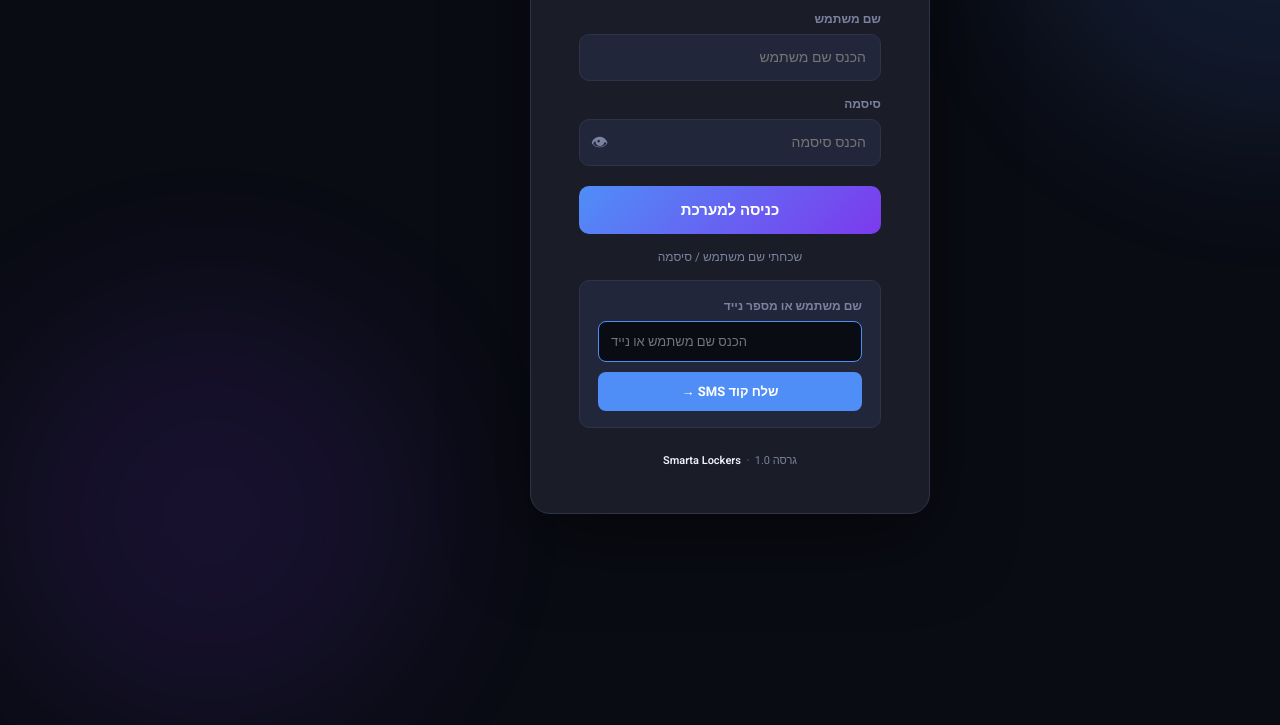
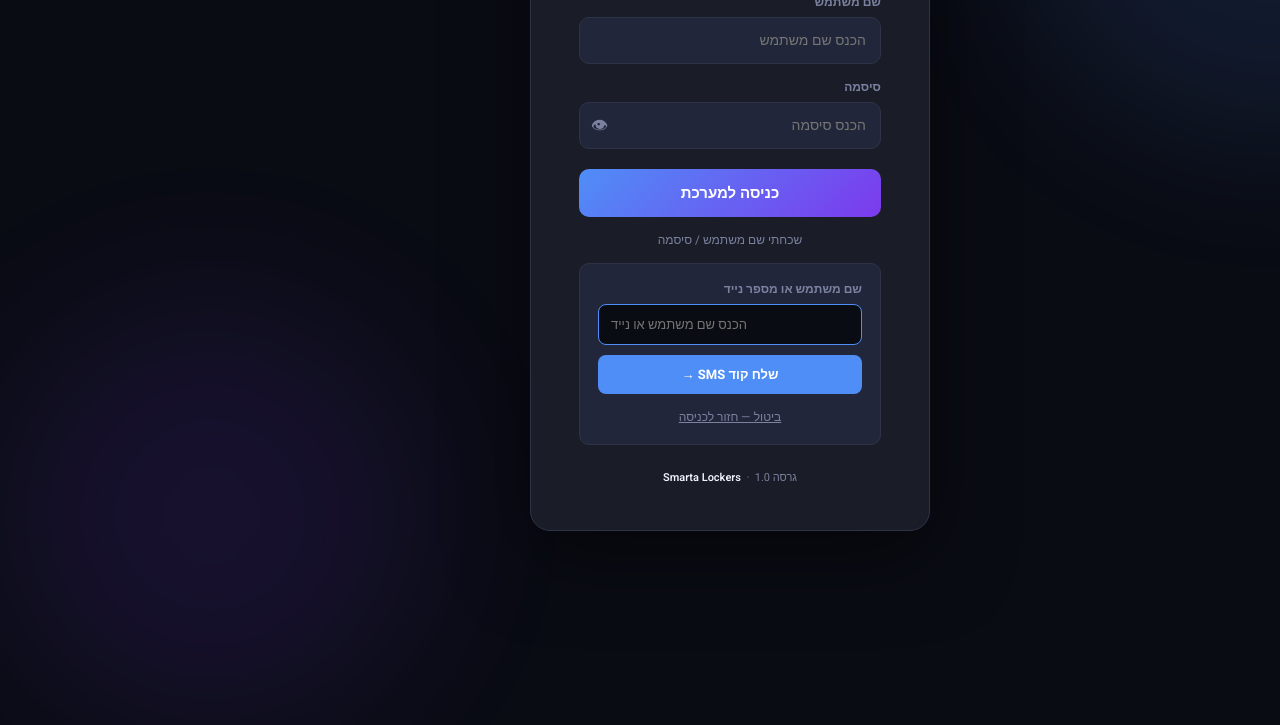
Before and after one commit to caplanim1967-sudo/smarta-lockers, a plain HTML site: page login.html in a window 1280 px wide. Both pictures are taken after a click on the element "שכחתי שם משתמש / סיסמה". Shown: the part 215-940 px from the top of the page. Drawn offline with Linux system fonts and the light colour scheme.

Commit message:
fix: ביטול בפאנל שכחתי סיסמה (login)

```diff
--- a/login.html
+++ b/login.html
@@ -244,6 +244,9 @@ body {
       <input type="text" id="forgot-input" dir="ltr" placeholder="הכנס שם משתמש או נייד">
       <button class="btn-send" onclick="sendForgot()">שלח קוד SMS →</button>
       <div style="color:var(--red);font-size:12px;margin-top:8px;display:none" id="forgot-err1"></div>
+      <div style="text-align:center;margin-top:10px">
+        <span onclick="toggleForgot()" style="color:var(--muted);font-size:12px;cursor:pointer;text-decoration:underline">ביטול — חזור לכניסה</span>
+      </div>
     </div>
     <!-- שלב 2: קוד OTP + סיסמה חדשה -->
     <div id="forgot-step2" style="display:none">
@@ -262,6 +265,9 @@ body {
       <button class="btn-send" style="margin-top:10px" onclick="confirmReset()">אפס סיסמה ✓</button>
       <div style="color:var(--red);font-size:12px;margin-top:8px;display:none" id="forgot-err2"></div>
       <div style="color:var(--muted);font-size:11px;margin-top:8px;text-align:center;cursor:pointer;text-decoration:underline" onclick="resetForgotPanel()">לא קיבלתי — שלח שוב</div>
+      <div style="text-align:center;margin-top:6px">
+        <span onclick="toggleForgot()" style="color:var(--muted);font-size:11px;cursor:pointer;text-decoration:underline">ביטול — חזור לכניסה</span>
+      </div>
     </div>
   </div>
 
```
